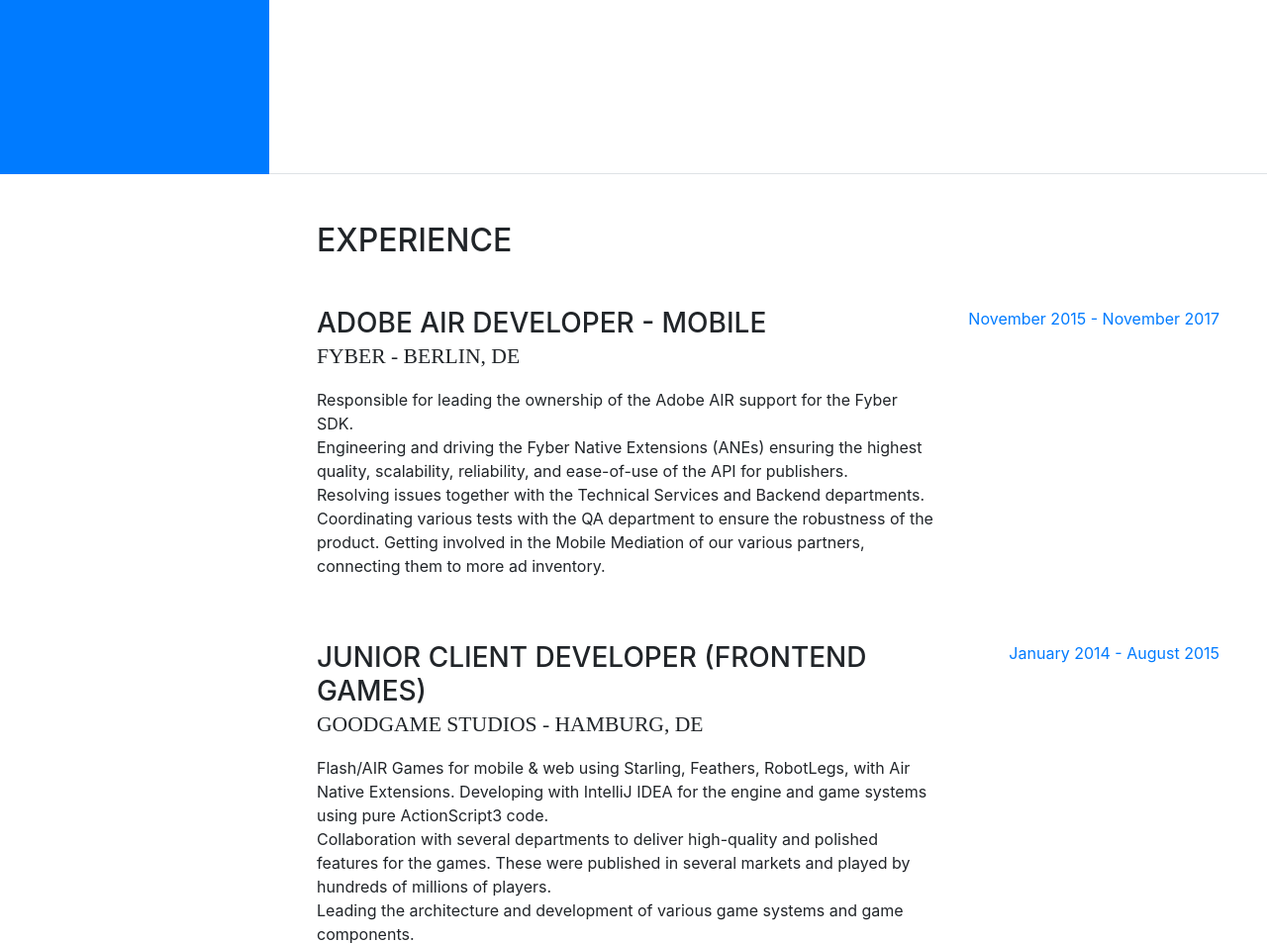
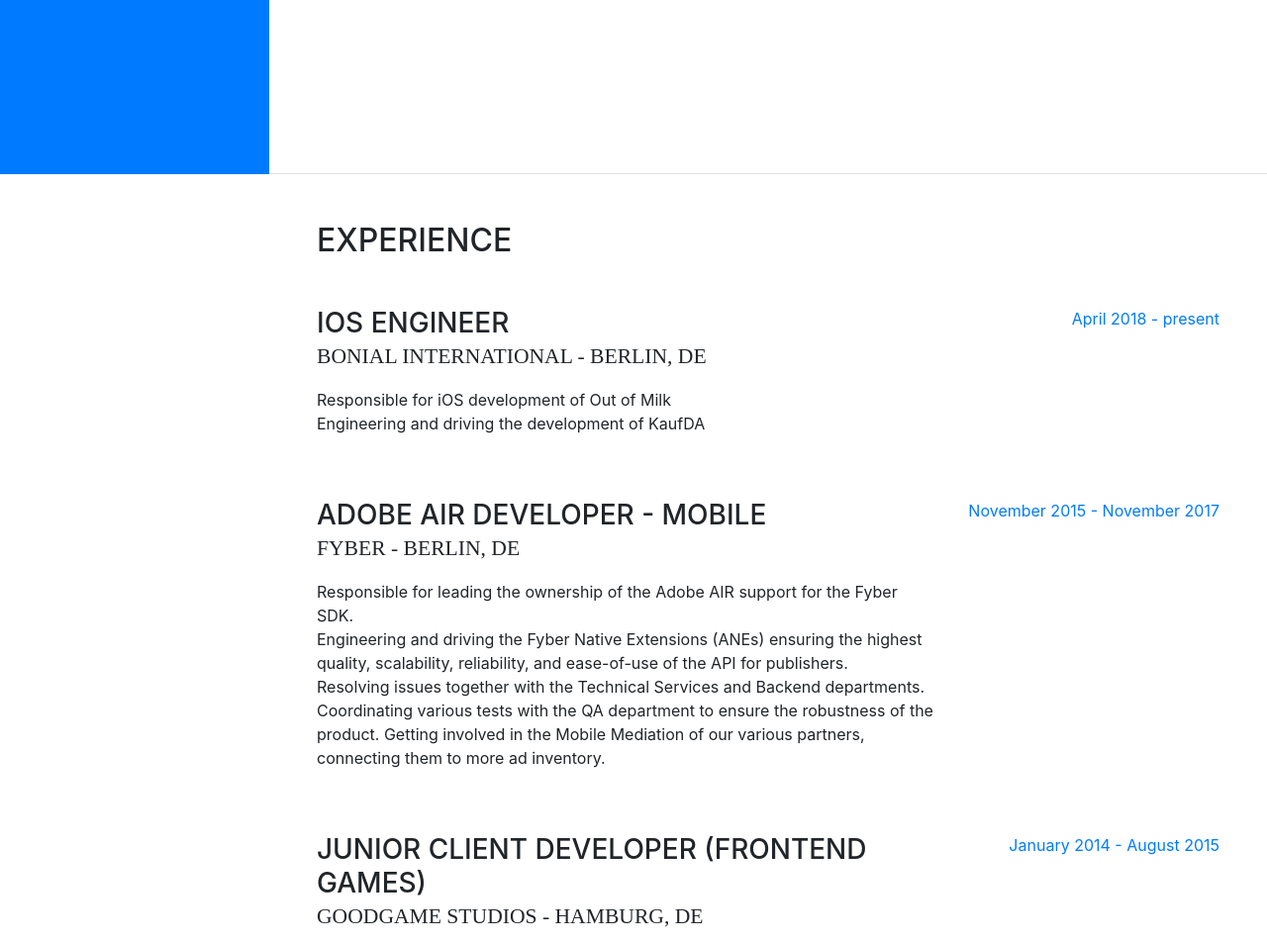
Before and after one commit to blizzd/blizzd.com, a website with bundled scripts: page index.html in a window 1280 px wide. Shown: the part 624-1577 px from the top of the page at 99% size. Built offline with nearby package versions, Linux system fonts and the light colour scheme; a web font is replaced by a local one.

Commit message:
Periodical update
Added current position and updated descriptions

```diff
--- a/index.html
+++ b/index.html
@@ -70,7 +70,7 @@
           <div class="subheading mb-5">Berlin · Berlin, Germany · +49(0)17643334671 ·
             <a href="mailto:silicson@gmail.com">silicson@gmail.com</a>
           </div>
-          <p class="mb-5">I'm an experienced mobile engineer who is very proficient in cross-platform development, and have used several technologies and methodologies in my work. I'm looking to transition more deep into native iOS app development, where I have a strong ground knowledge of Swift, Objective-C and Java, and practical experience of iOS Swift Development.</p>
+          <p class="mb-5">I'm an experienced mobile engineer who is very proficient in mobile development, and have used several technologies and methodologies in my work. I'm looking to expand my knowledge of native iOS app development, where I have a strong knowledge of Swift, Objective-C and UI/UX, and practical experience of iOS Swift Development.</p>
           <ul class="list-inline list-social-icons mb-0">
             <li class="list-inline-item">
               <!-- <a href="https://portfolio.blizzd.com"> -->
@@ -107,6 +107,19 @@
       <section class="resume-section p-3 p-lg-5 d-flex flex-column" id="experience">
         <div class="my-auto">
           <h2 class="mb-5">Experience</h2>
+
+        <div class="resume-item d-flex flex-column flex-md-row mb-5">
+            <div class="resume-content mr-auto">
+              <h3 class="mb-0">iOS Engineer</h3>
+              <div class="subheading mb-3">Bonial International - Berlin, DE</div>
+                <p>Responsible for iOS development of Out of Milk<br>
+                    Engineering and driving the development of KaufDA<br>
+                </p>
+            </div>
+            <div class="resume-date text-md-right">
+              <span class="text-primary">April 2018 - present</span>
+            </div>
+          </div>
 
           <div class="resume-item d-flex flex-column flex-md-row mb-5">
             <div class="resume-content mr-auto">
```
